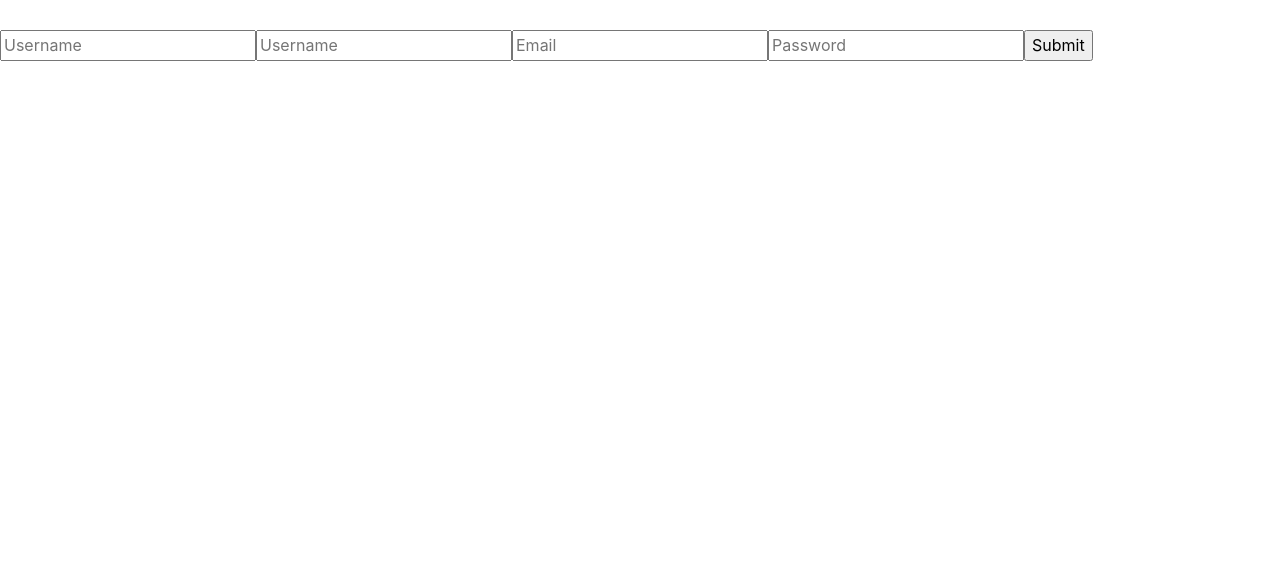
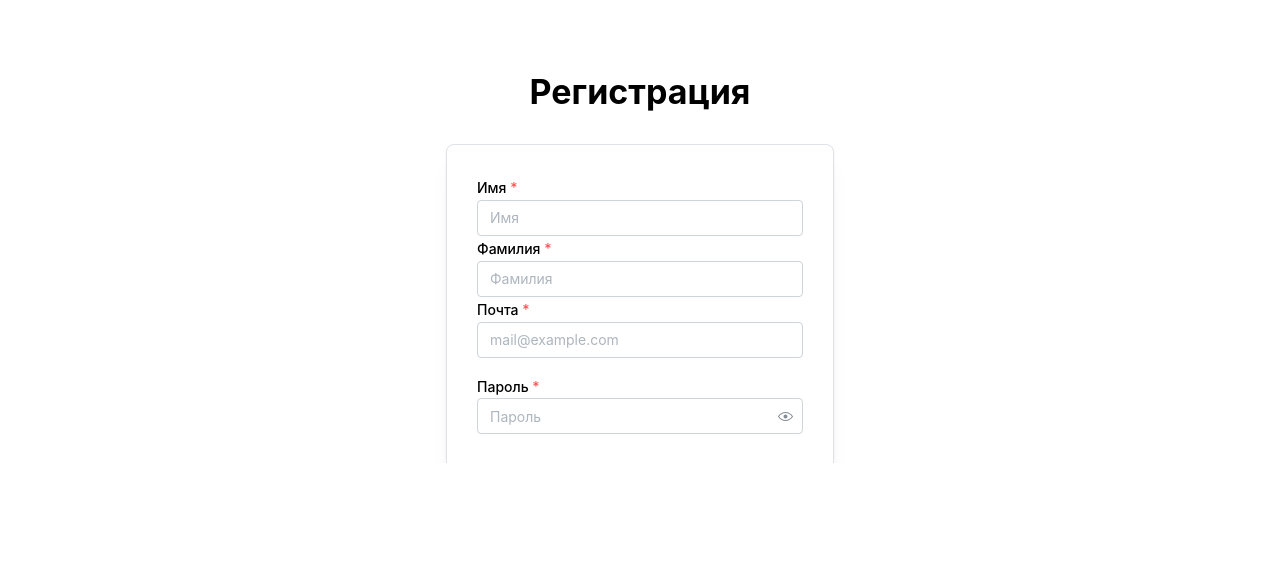
Before and after one commit to neosclass/neo_class, a React (Vite) app in the folder project/frontend/: page /auth/register in a window 1280 px wide. Shown: the part 150-733 px from the top of the page. Built offline with nearby package versions, Linux system fonts and the light colour scheme.

Commit message:
add register form

```diff
--- /dev/null
+++ b/project/frontend/src/components/RegisterForm/RegisterForm.module.css
@@ -0,0 +1,6 @@
+.title {
+    font-family:
+      Greycliff CF,
+      var(--mantine-font-family);
+    font-weight: 900;
+  }
--- /dev/null
+++ b/project/frontend/src/components/RegisterForm/RegisterForm.tsx
@@ -0,0 +1,69 @@
+import {
+    TextInput,
+    PasswordInput,
+    Checkbox,
+    Anchor,
+    Paper,
+    Title,
+    Text,
+    Container,
+    Group,
+    Button,
+  } from '@mantine/core';
+  import classes from './RegisterForm.module.css';
+  import React, {useState} from "react";
+import axios from 'axios';
+import { useNavigate } from "react-router-dom";
+
+  export function RegisterForm() {
+
+    const navigate = useNavigate()
+
+    const HomePage = () => {
+      navigate('/')
+    }
+
+
+    const [formData, setFormData] = useState({
+      name: '',
+      surname: '',
+      email: '',
+      password: '',
+    });
+
+    const handleChange = (e) => {
+      setFormData({ ...formData, [e.target.name]: e.target.value });
+    };
+
+    const handleSubmit = async (e) => {
+      e.preventDefault();
+
+      try {
+        const response = await axios.post('http://localhost:8000/auth/register', formData, {withCredentials: true});
+
+
+        // Handle the response data here
+        HomePage()
+      } catch (error) {
+        // Handle error or display error message
+        console.error(error);
+      }
+    };
+    return (
+      <Container size={420} my={40}>
+        <Title ta="center" className={classes.title}>
+          Регистрация
+        </Title>
+
+        <Paper withBorder shadow="md" p={30} mt={30} radius="md">
+          <TextInput onChange={handleChange} name="name" value={formData.username} label="Имя" placeholder="Имя" required />
+          <TextInput  name="surname" value={formData.username} onChange={handleChange} label="Фамилия" placeholder="Фамилия" required />
+          <TextInput  name="email" value={formData.email} onChange={handleChange} label="Почта" placeholder="mail@example.com" required />
+          <PasswordInput name="password" onChange={handleChange} value={formData.password} label="Пароль" placeholder="Пароль" required mt="md" />
+          <Button fullWidth mt="xl" onClick={handleSubmit}>
+            Зарегистрировать
+          </Button>
+        </Paper>
+      </Container>
+    );
+  }
--- a/project/frontend/src/components/Registration.jsx
+++ b/project/frontend/src/components/Registration.jsx
@@ -5,6 +5,7 @@ import { useNavigate } from "react-router-dom";
 import { HeaderMegaMenu } from "./HeaderMegaMenu/HeaderMegaMenu";
 import { FooterCentered } from "./FooterCentered/FooterCentered";
 import { Paper } from "@mantine/core";
+import { RegisterForm } from "./RegisterForm/RegisterForm";
 
 const Registration = () => {
         const navigate = useNavigate()
@@ -52,6 +53,11 @@ const Registration = () => {
             <div>
                 <HeaderMegaMenu/>
 
+
+
+                <div>
+                  <RegisterForm/>
+                </div>
                     <form onSubmit={handleSubmit}>
                         <input
                         type="text"
```
